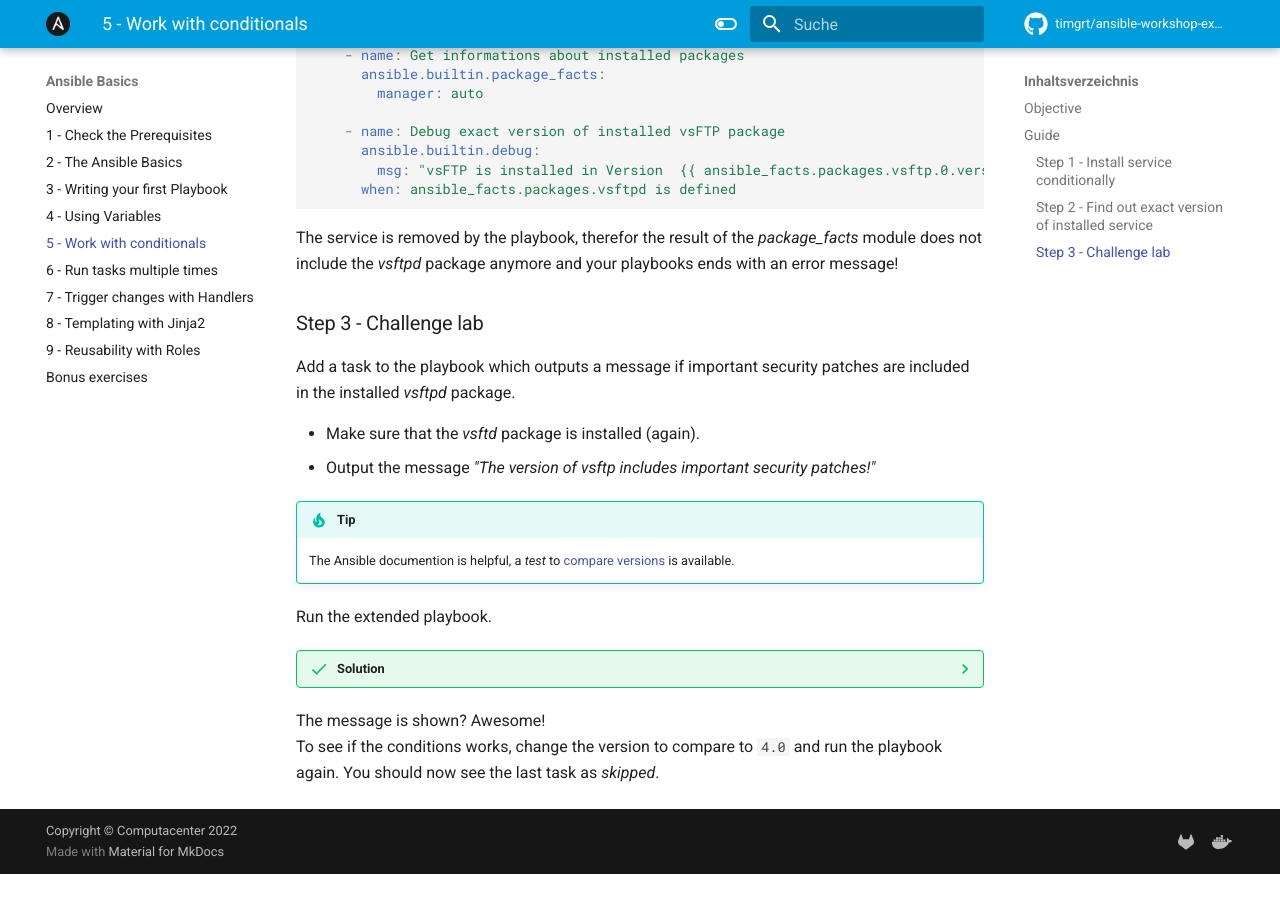
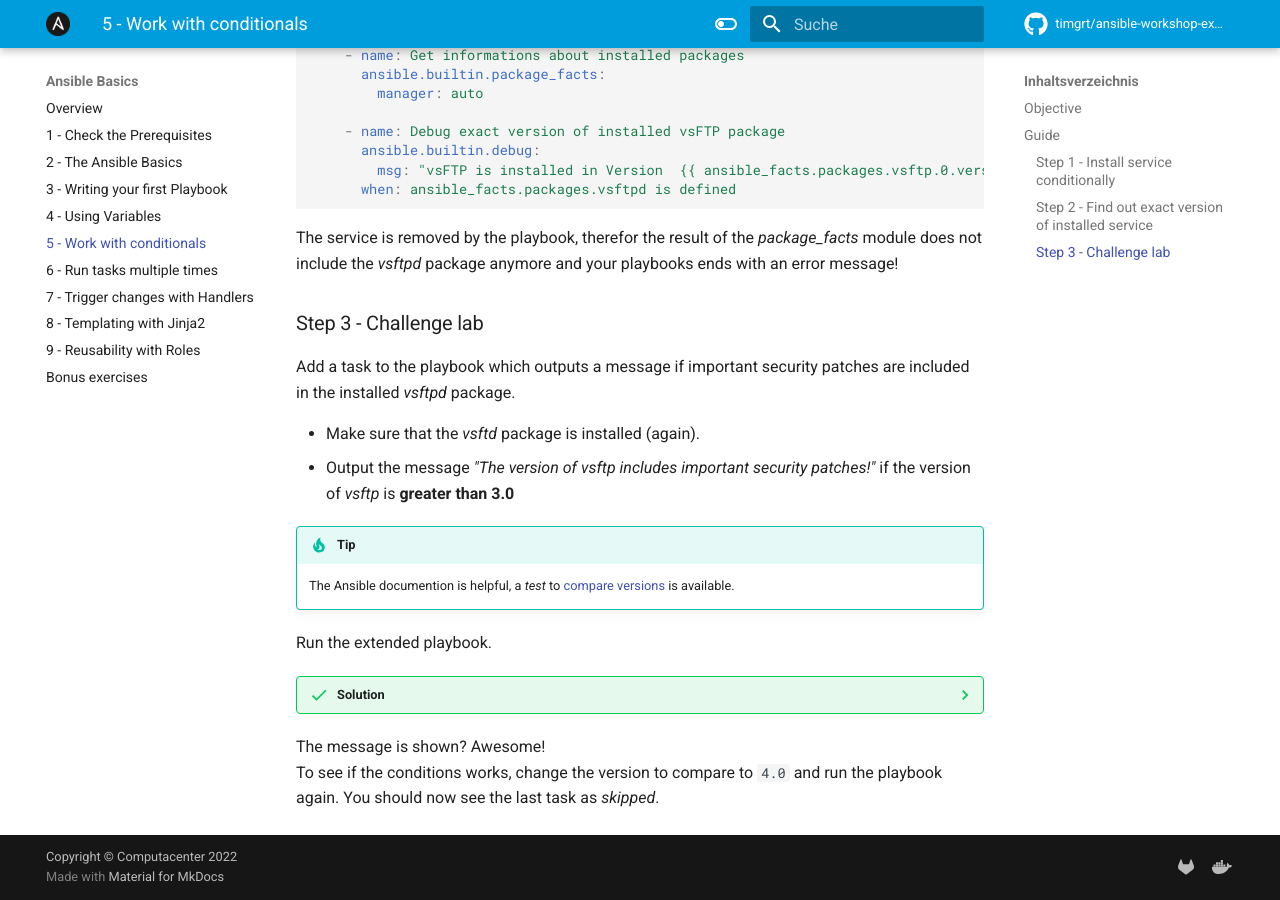
Before and after one commit to TimGrt/Ansible-Workshop-Exercises, an MkDocs documentation site: the page built from docs/ansible-core/ansible-core-conditionals.md, in a window 1280 px wide and 900 px high, scrolled down 3425 px. Built offline with MkDocs 1.6.1 and Material for MkDocs 9.7.7, drawn with Linux system fonts in a browser that asks for light colours; comment, search, counter and statistics services are not loaded; before the commit the page ends 4299 px from its top, so only the background shows below that.

Commit message:
Added missing description.

```diff
--- a/docs/ansible-core/ansible-core-conditionals.md
+++ b/docs/ansible-core/ansible-core-conditionals.md
@@ -139,7 +139,7 @@ The service is removed by the playbook, therefor the result of the *package_fact
 Add a task to the playbook which outputs a message if important security patches are included in the installed *vsftpd* package.
 
 * Make sure that the *vsftd* package is installed (again).
-* Output the message *"The version of vsftp includes important security patches!"*
+* Output the message *"The version of vsftp includes important security patches!"* if the version of *vsftp* is **greater than 3.0**
 
 !!! tip
     The Ansible documention is helpful, a *test* to [compare versions](https://docs.ansible.com/ansible/latest/user_guide/playbooks_tests.html#comparing-versions) is available.
```
